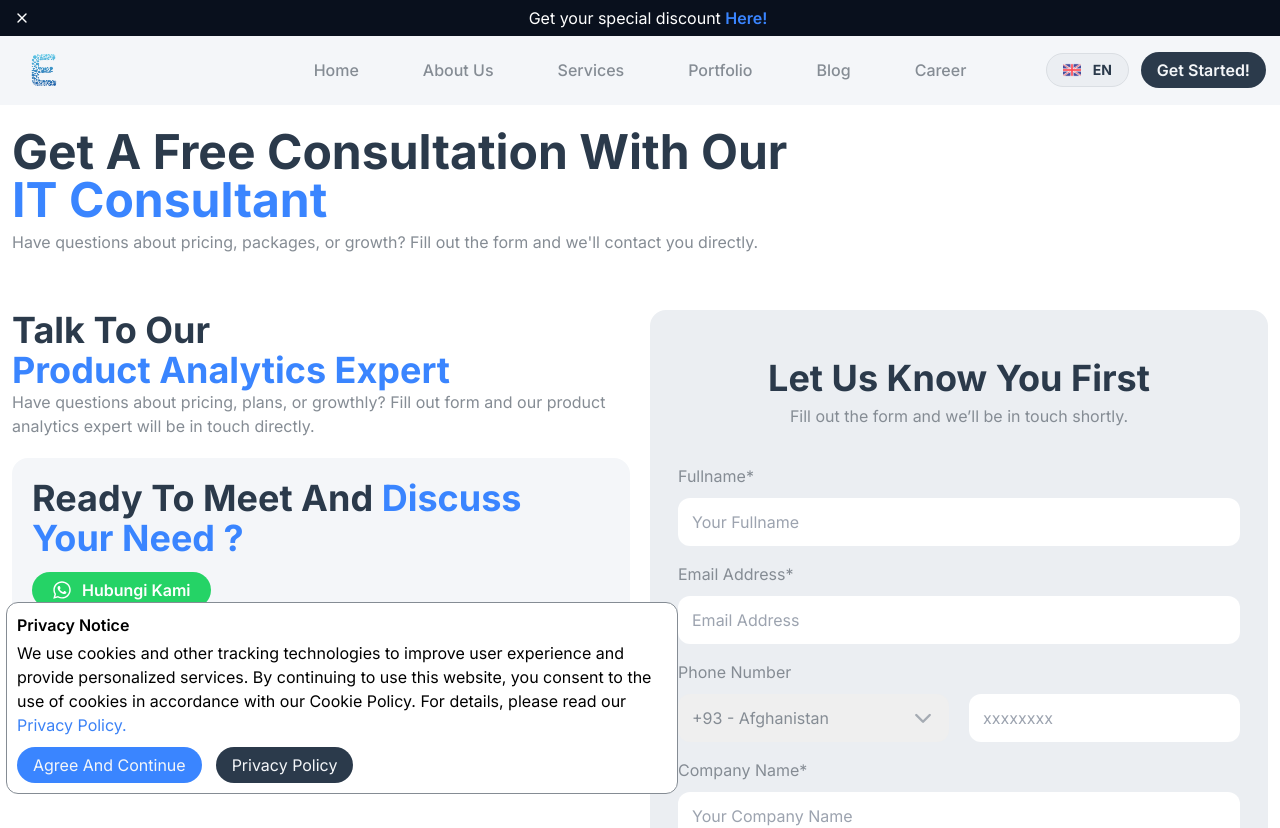
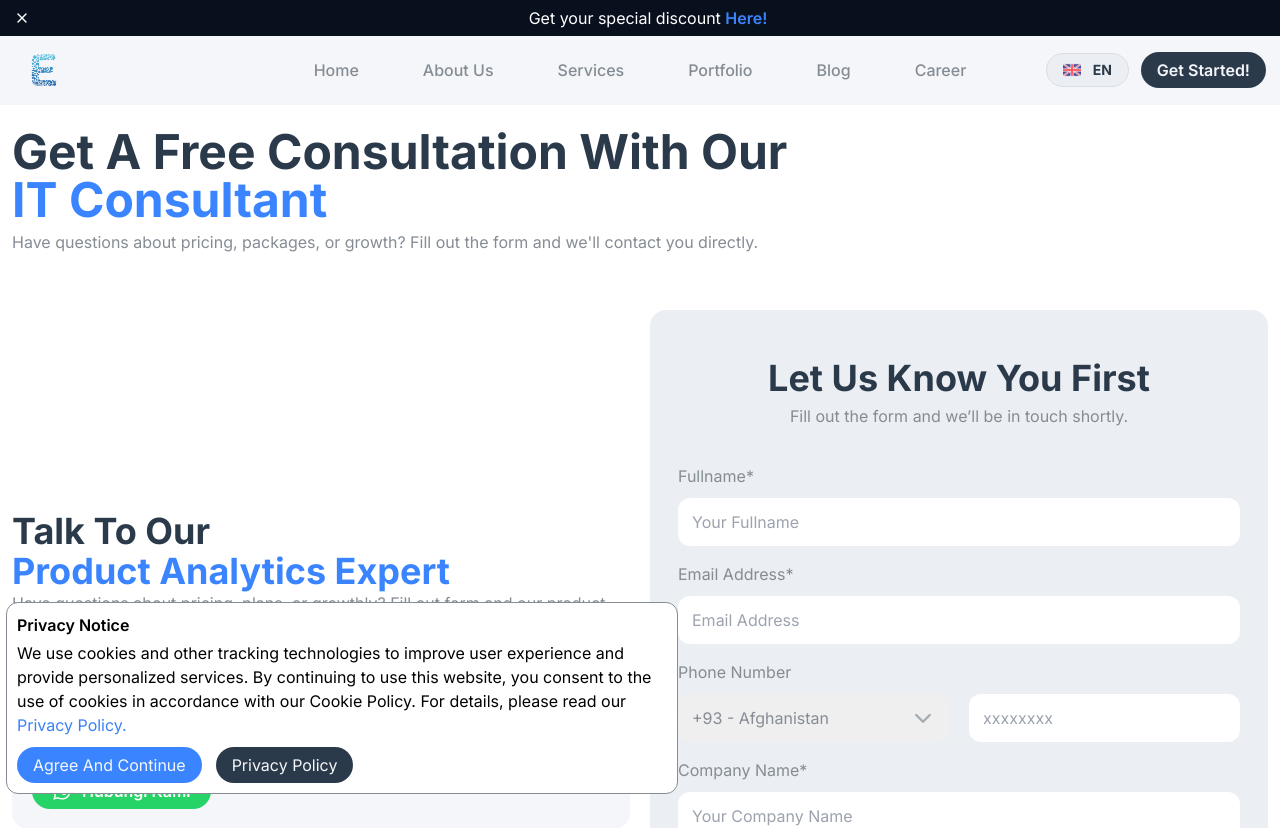
Before and after one commit to Adtyya/evetech-v2, a Next.js app: page /en/contact-us in a window 1280 px wide. Shown: the top 828 px of the page. Built offline with nearby package versions, Linux system fonts and the light colour scheme.

Commit message:
adjust contact us

```diff
--- a/components/view/contactus/form.jsx
+++ b/components/view/contactus/form.jsx
@@ -59,7 +59,7 @@ export default function ContactUsForm() {
           </Heading>
           <p className="text-eve-gray mt-1.5">{t("subtitle")}</p>
         </div>
-        <div className="grid grid-cols-1 md:grid-cols-2 my-14 gap-5">
+        <div className="grid grid-cols-1 items-center md:grid-cols-2 my-14 gap-5">
           <FormLeftSide></FormLeftSide>
           <div className="order-first lg:order-last">
             <form
```
